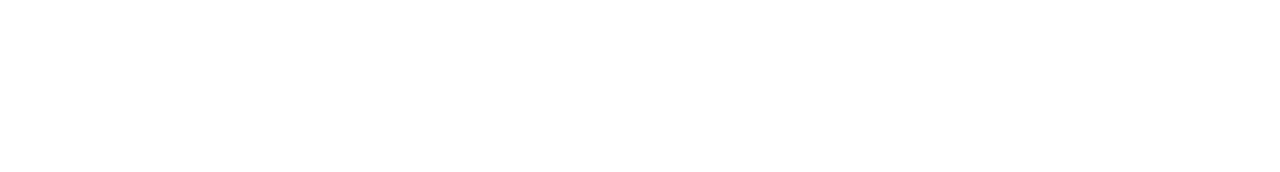
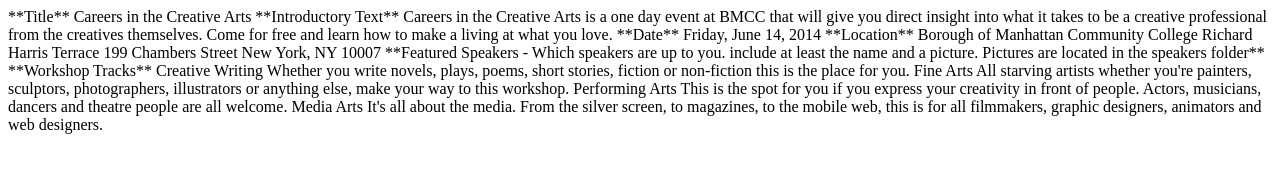
Before and after one commit to e-saldivar/careers-in-the-creative-arts, a plain HTML site: page index.html in a window 1280 px wide. Drawn offline with Linux system fonts and the light colour scheme.

Commit message:
Update index.html

```diff
--- a/index.html
+++ b/index.html
@@ -10,7 +10,36 @@
     </head>
     <body>
 
-        <!-- Add your site or application content here -->
+        **Title**
+Careers in the Creative Arts
+
+**Introductory Text**
+Careers in the Creative Arts is a one day event at BMCC that will give you direct insight into what it takes to be a creative professional from the creatives themselves. Come for free and learn how to make a living at what you love.
+
+**Date**
+Friday, June 14, 2014
+
+**Location**
+Borough of Manhattan Community College
+Richard Harris Terrace
+199 Chambers Street
+New York, NY 10007
+
+**Featured Speakers - Which speakers are up to you. include at least the name and a picture. Pictures are located in the speakers folder**
+
+**Workshop Tracks**
+Creative Writing
+Whether you write novels, plays, poems, short stories, fiction or non-fiction this is the place for you.
+
+Fine Arts
+All starving artists whether you're painters, sculptors, photographers, illustrators or anything else, make your way to this workshop.
+
+Performing Arts
+This is the spot for you if you express your creativity in front of people. Actors, musicians, dancers and theatre people are all welcome.
+
+Media Arts
+It's all about the media. From the silver screen, to magazines, to the mobile web, this is for all filmmakers, graphic designers, animators and web designers.
+
 
 
     </body>
```
